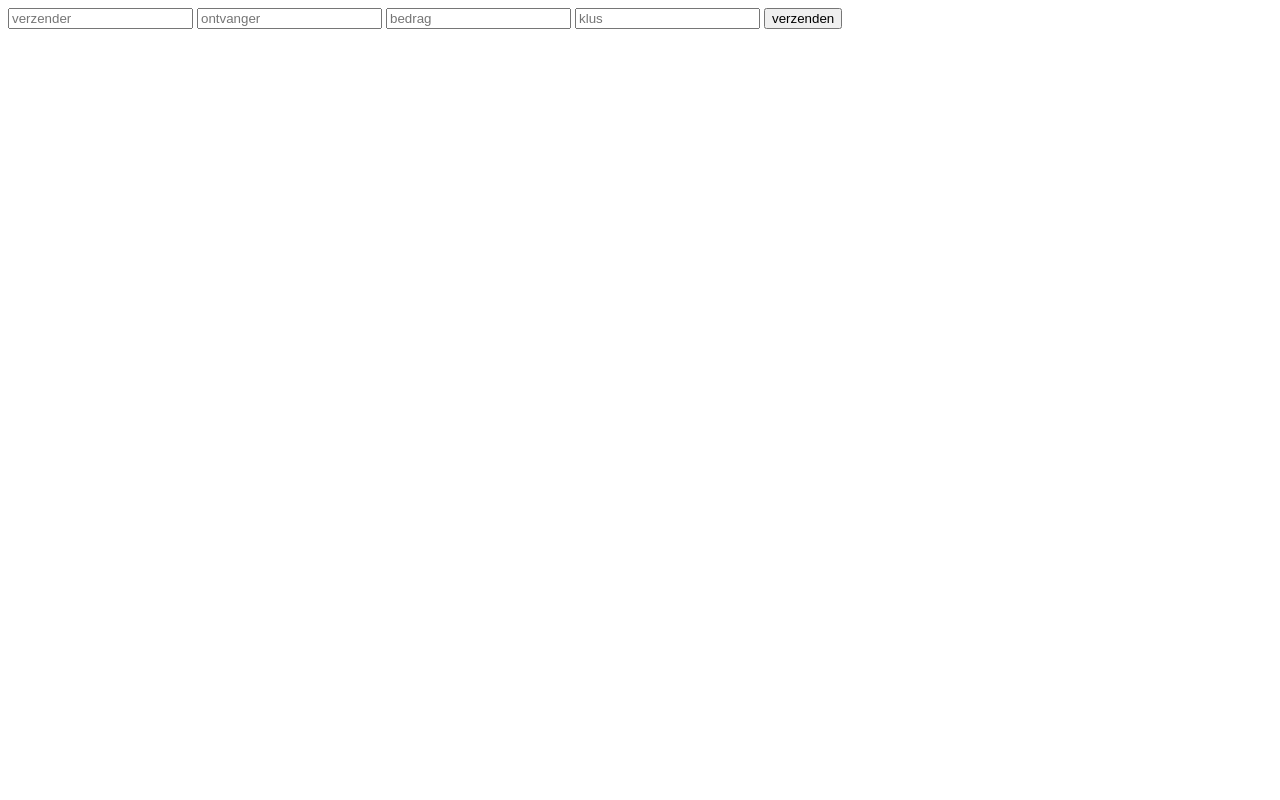
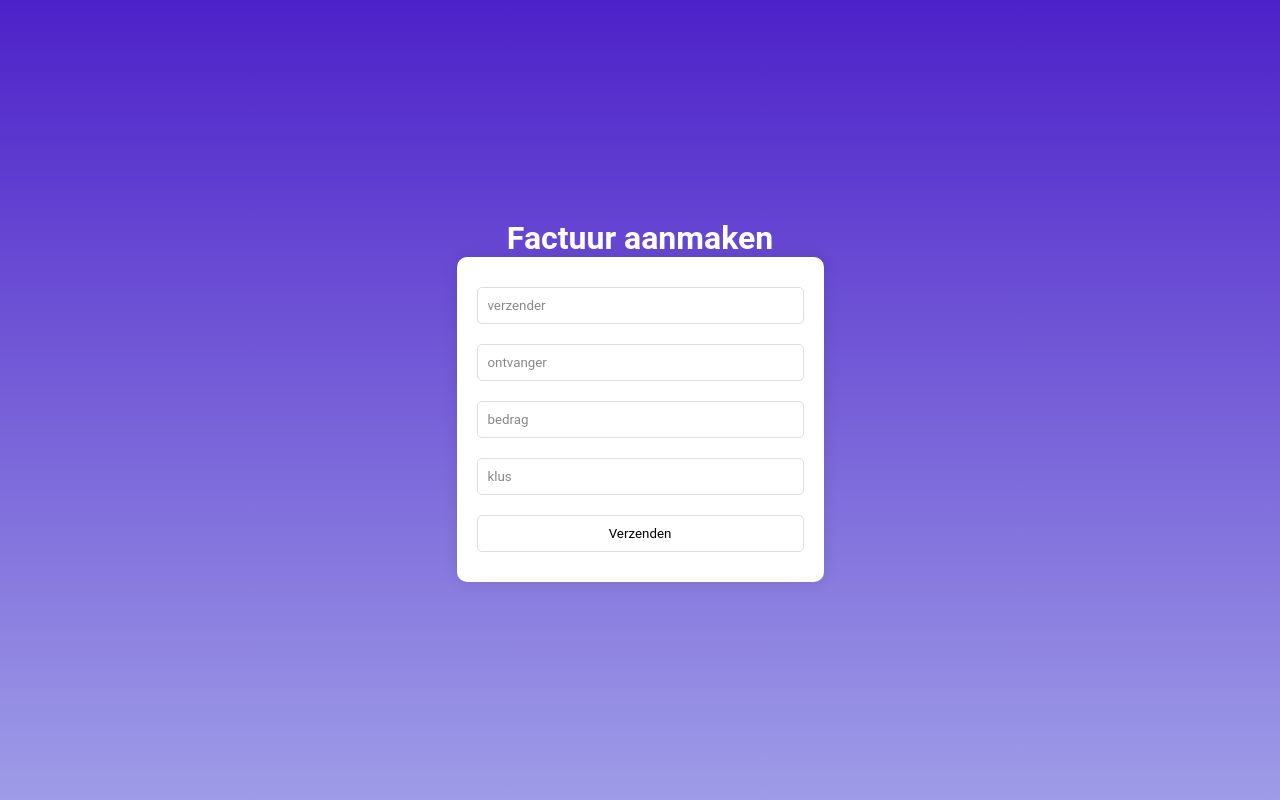
Before and after one commit to Cxetive/Scrum-Project, a PHP site: page /factuur.php in a window 1280 px wide. Run offline with PHP 8.4, Linux system fonts and the light colour scheme.

Commit message:
frontend factuur

```diff
--- a/public/factuur.php
+++ b/public/factuur.php
@@ -4,16 +4,20 @@
     <meta charset="UTF-8">
     <meta name="viewport" content="width=device-width, initial-scale=1.0">
     <title>Factuur maken</title>
+    <link rel="stylesheet" href="styles/factuur.css">
 </head>
 <body>
-
+    <div class="container">
+        <h1>Factuur aanmaken</h1>
         <form method="get">
             <input type="text" name="verzender" id="" placeholder="verzender">
             <input type="text" name="ontvanger" id="" placeholder="ontvanger">
             <input type="text" name="bedrag" id="" placeholder="bedrag">
             <input type="text" name="klus" id="" placeholder="klus">
-            <input type="submit" value="verzenden" name="verzenden" >
+            <input type="submit" value="Verzenden" name="verzenden" >
         </form>
+    </div>
+
 
 </body>
 </html>
--- /dev/null
+++ b/public/styles/factuur.css
@@ -0,0 +1,59 @@
+* {
+    margin: 0px;
+    padding: 0px;
+    font-family: "Roboto", sans-serif;
+
+}
+
+body {
+    background: linear-gradient(180deg, rgba(77, 33, 201, 1) 0%, rgba(37, 33, 201, 0.4431022408963585) 100%);
+}
+
+.container {
+    max-width: 327px;
+    min-height: 100vh;
+    margin: 0px auto;
+    display: flex;
+    justify-content: center;
+    align-items: center;
+    flex-direction: column;
+
+    form {
+        background-color: white;
+        padding: 20px;
+        border-radius: 10px;
+        box-shadow: 0 0 15px rgba(0, 0, 0, 0.1);
+        max-width: 600px;
+        width: 100%;
+        display: flex;
+        flex-direction: column;
+
+        input[type="text"],
+        input[type="submit"] {
+
+            padding: 10px;
+            margin: 10px 0;
+            border: 1px solid #ddd;
+            border-radius: 5px;
+        }
+    }
+
+    input[type="submit"] {
+        background-color: white;
+        cursor: pointer;
+        transition: 0.3s;
+    }
+    input[type="submit"]:hover {
+        background: rgb(141, 65, 227);
+        cursor: pointer;
+
+    }
+
+    input[type="text"]::placeholder {
+        color: #888;
+    }
+
+    h1 {
+        color: white;
+    }
+}
```
